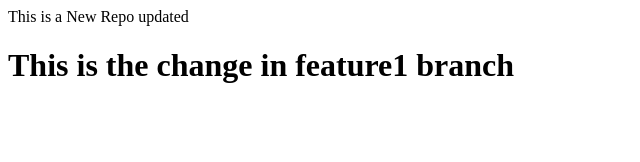
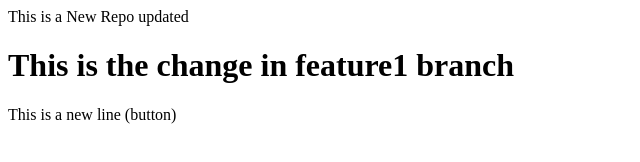
Before and after one commit to amantebriwal4321/localrepo, a plain HTML site: page index.html in a window 1280 px wide. Shown: the whole page, without its empty margins (0-640 px from the left). Drawn offline with Linux system fonts and the light colour scheme.

Commit message:
new button

```diff
--- a/index.html
+++ b/index.html
@@ -1,2 +1,3 @@
 <p>This is a New Repo updated</p>
 <h1>This is the change in feature1 branch</h1>
+<p>This is a new line (button)</p>
```
